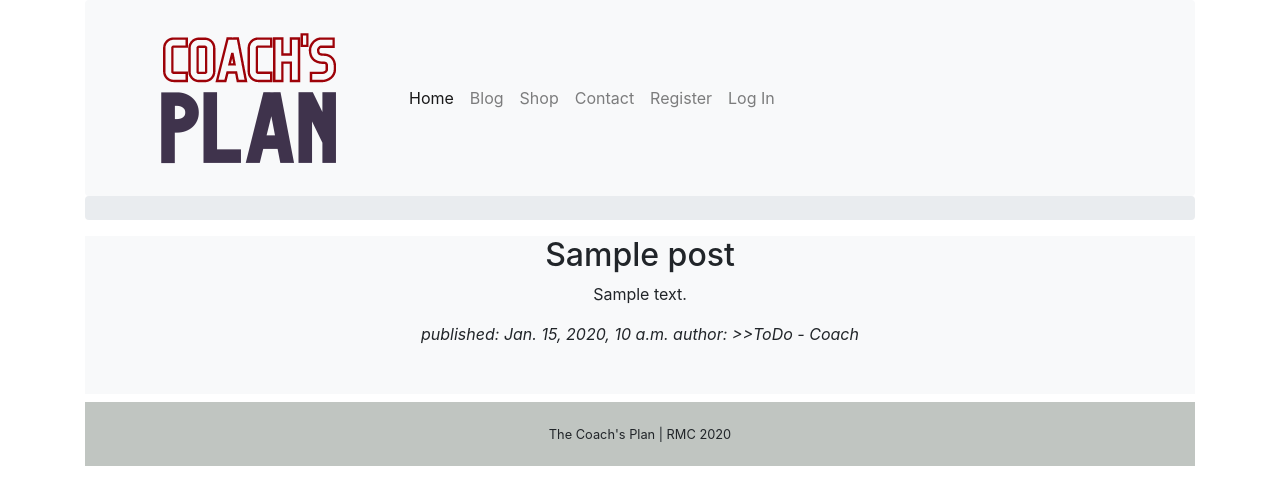
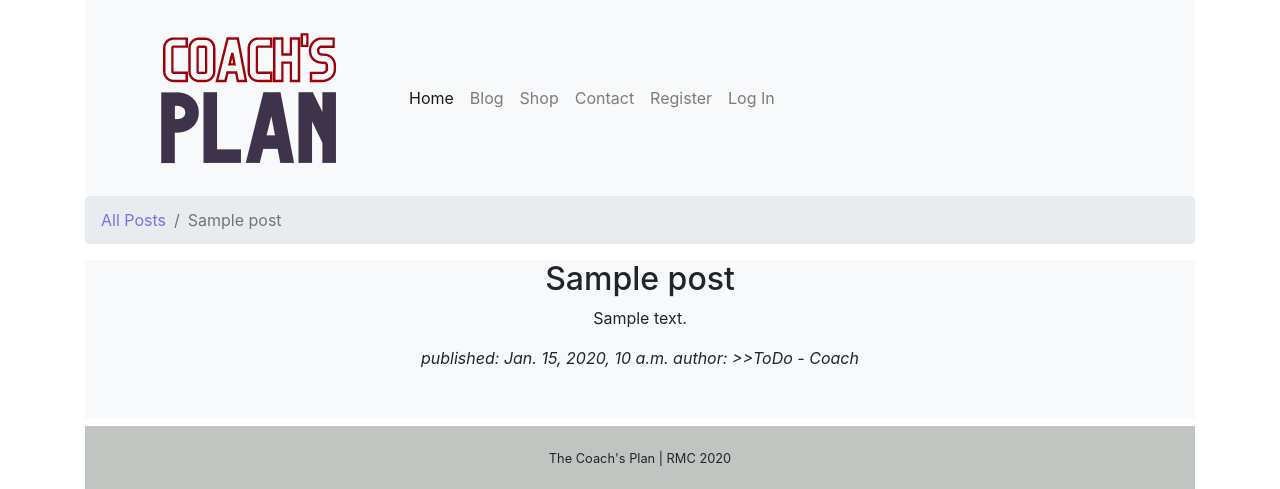
Before and after one commit to RonanMc99/coachs-plan, a Django app: a page that uses templates/blog-detail.html in a window 1280 px wide. Shown: the top 489 px of the page. Run offline with Django 3.2, Linux system fonts and the light colour scheme; tables that the repository leaves empty hold one stand-in row (values such as "Sample post"); some libraries are stand-ins or nearby versions.

Commit message:
Added breadcrumbs for blog post detail

```diff
--- a/templates/blog-detail.html
+++ b/templates/blog-detail.html
@@ -1,5 +1,10 @@
 {% extends 'base.html' %}
 {% load static %}
+
+{% block breadcrumb %}
+<li class="breadcrumb-item" aria-current="page"><a href="{% url 'blog:blog-list' %}">All Posts</a></li>
+<li class="breadcrumb-item active" aria-current="page">{{ post.title }}</li>
+{% endblock breadcrumb %}
 
 {% block title %}Post{% endblock title %}
 
```
